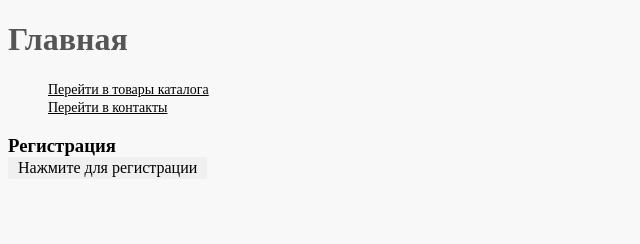
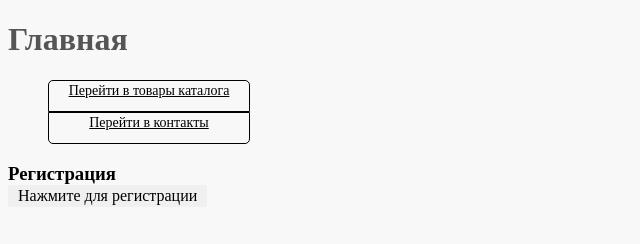
Before and after one commit to IvanBovsunovskiy/html-css-tasks, a plain HTML site: page index.html in a window 1280 px wide. Shown: the whole page, without its empty margins (0-640 px from the left). Drawn offline with Linux system fonts and the light colour scheme.

Commit message:
add pseudo-classes styles in menu

```diff
--- a/index.html
+++ b/index.html
@@ -43,8 +43,8 @@
 <body id="pages">
     <h1>Главная</h1>
     <ul class="menu">
-        <li><a href="catalog/shop.html" style="color: black">Перейти в товары каталога</a></li>
-        <li><a href="contacts.html" style="color: black">Перейти в контакты</a></li>
+        <li><a href="catalog/shop.html" >Перейти в товары каталога</a></li>
+        <li><a href="contacts.html" >Перейти в контакты</a></li>
     </ul>
 
     <h3 style="margin-bottom: 0px">Регистрация</h3>
--- a/style.css
+++ b/style.css
@@ -1,20 +1,29 @@
 /*стиль страниц сайта*/
+
 #pages {
     background-color: #f8f8f8
 }
 
+
 /*Стиль заголовков страниц*/
+
 h1 {
     color: #555555
 }
 
+
 /*стиль заголовков групп товаров*/
+
 h2 {}
 
+
 /*стиль группы товара*/
+
 h3 {}
 
+
 /*стиль заголовков товара каталога*/
+
 h4 {
     color: black;
     font-size: 18px;
@@ -22,24 +31,62 @@ h4 {
     background-color: #eaeaea;
 }
 
+
 /*стиль ссылок в меню сайта: убираем маркеры для всех списков!*/
-ul {
+
+.menu li {
     list-style-type: none;
+    width: 200px;
+    height: 30px;
+    border: 1px solid #000;
+    text-align: center;
 }
 
+.menu li a {
+    color: black;
+    font-size: 14px;
+    font-style: normal;
+}
+
+.menu li:first-child {
+    border-top-left-radius: 5px;
+    border-top-right-radius: 5px;
+}
+
+.menu li:last-child {
+    border-bottom-left-radius: 5px;
+    border-bottom-right-radius: 5px;
+}
+
+.menu li a:hover {
+    color: darkgrey
+}
+.menu li a:active {
+    color: green
+}
+
+
+
+
+/*
 a {
     color: black;
     font-size: 14px;
     font-style: normal;
 }
+*/
+
 
 /*стиль ссылок в описании сайта, цвет наследуется из общего стиля с сылками меню*/
+
 #extLink {
     font-size: 10px;
     font-style: italic;
 }
 
+
 /*стиль текста в параграфах*/
+
 h5 {
     text-indent: 10px;
 }
@@ -51,7 +98,9 @@ h5 {
     line-height: 16px
 }
 
+
 /*стиль характеристик*/
+
 #characteristicsstyle {
     color: #107040;
     font-size: 15px;
@@ -59,17 +108,20 @@ h5 {
     line-height: 17px;
     padding-left: 24px;
     /* Смещаем текст вправо */
-
 }
 
+
 /*картинка вместо маркера для списка в характеристиках */
+
 #characteristicsstyleList {
     width: 20;
     height: 20;
     list-style-image: url(images/imgonline-com-ua-Resize-CpM3bQU0kLJFf.jpg);
 }
 
+
 /*стиль полного описания*/
+
 #FulltDescription {
     color: #484343;
     font-size: 16px;
@@ -78,13 +130,17 @@ h5 {
     text-align: left
 }
 
+
 /*стиль списка плюсов и минусов*/
+
 #listPM {
     list-style-type: none;
     text-indent: 30px;
 }
 
+
 /*таблица для контактных данных*/
+
 table {
     /*            width: 300px;*/
     /* Ширина таблицы */
@@ -104,21 +160,24 @@ TH {
     /* Выравнивание по ширине, что означает одновременное выравнивание по левому и правому краю. Чтобы произвести это действие браузер в этом случае добавляет пробелы между словами */
 }
 
+
 /*стиль текста для вида контакта или для регистрационной информации*/
+
 p1 {
     font-size: 16px;
     color: darkblue
 }
 
+
 /*стиль текста для контактов*/
+
 #phoneNumberPlusEmail {
     font-size: 85%;
-    color: 00:dd:dd
+    color: 00: dd: dd
 }
 
 #PersonName,
 #PersonPassword {
     font-size: 10px;
-    color:brown;
-
+    color: brown;
 }
```
Also changed, not shown: catalog/shop.html (+1 -1 lines), contacts.html (+1 -1 lines).
